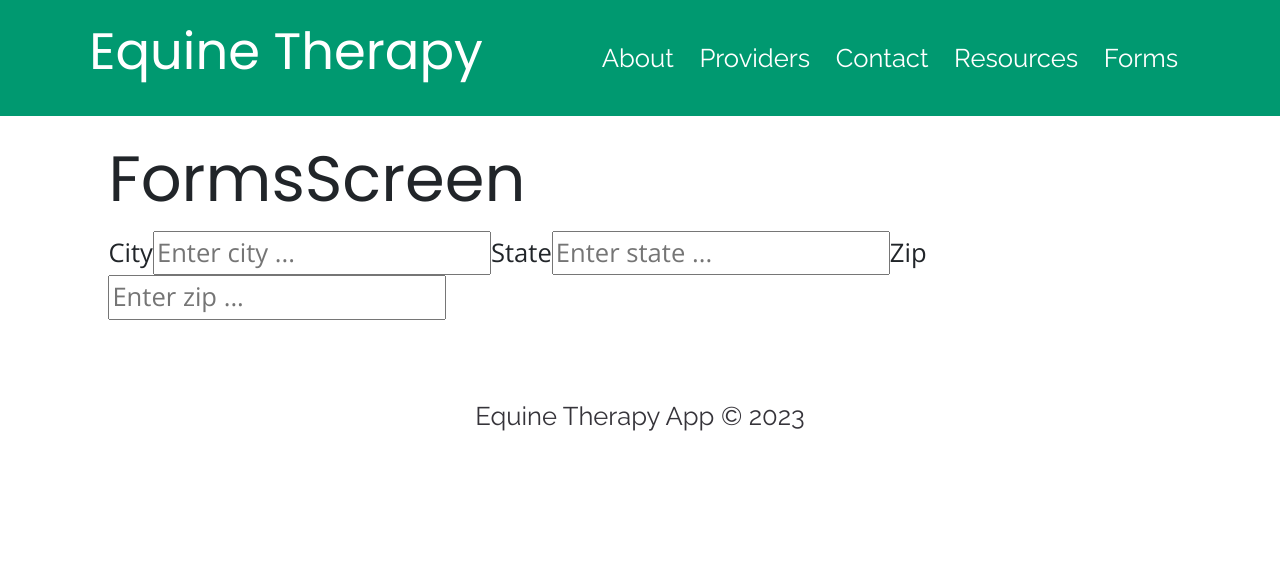
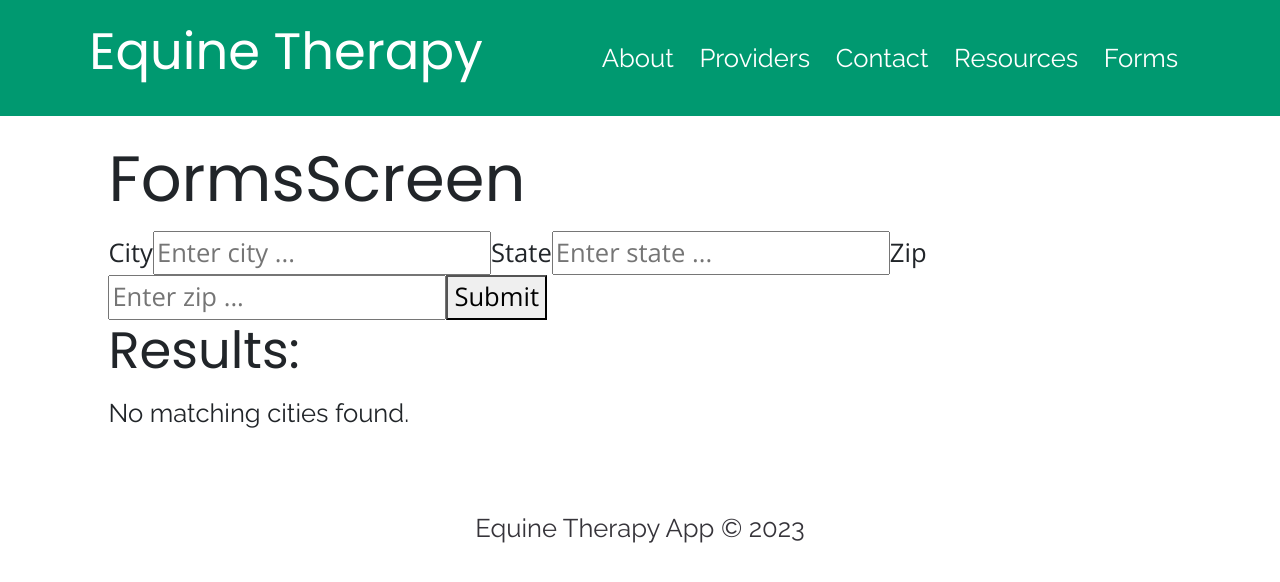
Before and after one commit to nekablair/Team-Alpha-Vets-Hackathon, a React (Create React App) app in the folder frontend/: page /forms in a window 1280 px wide. Shown: the top 582 px of the page. Built offline with nearby package versions, Linux system fonts and the light colour scheme.

Commit message:
Made a successful API call and grabbed the params

```diff
--- a/frontend/src/screens/FormsScreen.jsx
+++ b/frontend/src/screens/FormsScreen.jsx
@@ -1,38 +1,100 @@
-import React from 'react';
-import {Row, Container, Col} from 'react-bootstrap';
+import React, { useState } from 'react';
+import { Row, Container, Col } from 'react-bootstrap';
+import axios from 'axios';
 
 const FormsScreen = () => {
+  const [city, setCity] = useState('');
+  const [state, setState] = useState('');
+  const [zip, setZip] = useState('');
+  const [results, setResults] = useState([]);
+
+  const handleSubmit = (event) => {
+    event.preventDefault();
+
+    // Make a GET request to the endpoint using Axios
+    axios
+      .get('https://sandbox-api.va.gov/services/va_facilities/v0/facilities/all', {
+        headers: {
+          apikey: 'gc6FNZ9x6hV2VPEIwgBZLklGAwJHzg37',
+          'Content-Type': 'application/json',
+        },
+        params: {
+          city: city,
+          state: state,
+          zip: zip,
+        },
+      })
+      .then((response) => {
+        const features = response.data.features;
+        const cities = [];
+
+        for (let i = 0; i < features.length; i++) {
+          const feature = features[i];
+          const featureCity = feature.properties.address.physical.city;
+
+          if (city === featureCity) {
+            cities.push(featureCity);
+          }
+        }
+
+        setResults(cities);
+      })
+      .catch((error) => {
+        console.error('Error:', error);
+      });
+  };
 
   return (
     <Container>
       <Row>
         <Col>
-        <div className='mb-3'>
+          <div className='mb-3'>
             <h1>FormsScreen</h1>
 
-            <form action="POST">
+            <form onSubmit={handleSubmit}>
+              <label htmlFor='city'>City</label>
+              <input
+                type='text'
+                id='city'
+                placeholder='Enter city ...'
+                value={city}
+                onChange={(e) => setCity(e.target.value)}
+              />
 
-              {/* <label htmlFor="firstName">First Name</label>
-              <input type="text" id='firstName' placeholder='Enter first name ...'/>
+              <label htmlFor='state'>State</label>
+              <input
+                type='text'
+                id='state'
+                placeholder='Enter state ...'
+                value={state}
+                onChange={(e) => setState(e.target.value)}
+              />
 
-              <label htmlFor="lastName">Last Name</label>
-              <input type="text" id='lastName' placeholder='Enter last name ...'/>
+              <label htmlFor='zip'>Zip</label>
+              <input
+                type='text'
+                id='zip'
+                placeholder='Enter zip ...'
+                value={zip}
+                onChange={(e) => setZip(e.target.value)}
+              />
 
-              <label htmlFor="address">Address</label>
-              <input type="text" id='address' placeholder='Enter address ...'/> */}
-
-              <label htmlFor="city">City</label>
-              <input type="text" id='city' placeholder='Enter city ...'/>
-
-              <label htmlFor="state">State</label>
-              <input type="text" id='state' placeholder='Enter state ...' />
-
-              <label htmlFor="zip">Zip</label>
-              <input type="zip"  placeholder='Enter zip ...'/>
-
+              <button type='submit'>Submit</button>
             </form>
 
-        </div>
+            <div>
+              <h2>Results:</h2>
+              {results.length > 0 ? (
+                <ul>
+                  {results.map((city, index) => (
+                    <li key={index}>{city}</li>
+                  ))}
+                </ul>
+              ) : (
+                <p>No matching cities found.</p>
+              )}
+            </div>
+          </div>
         </Col>
       </Row>
     </Container>
```
